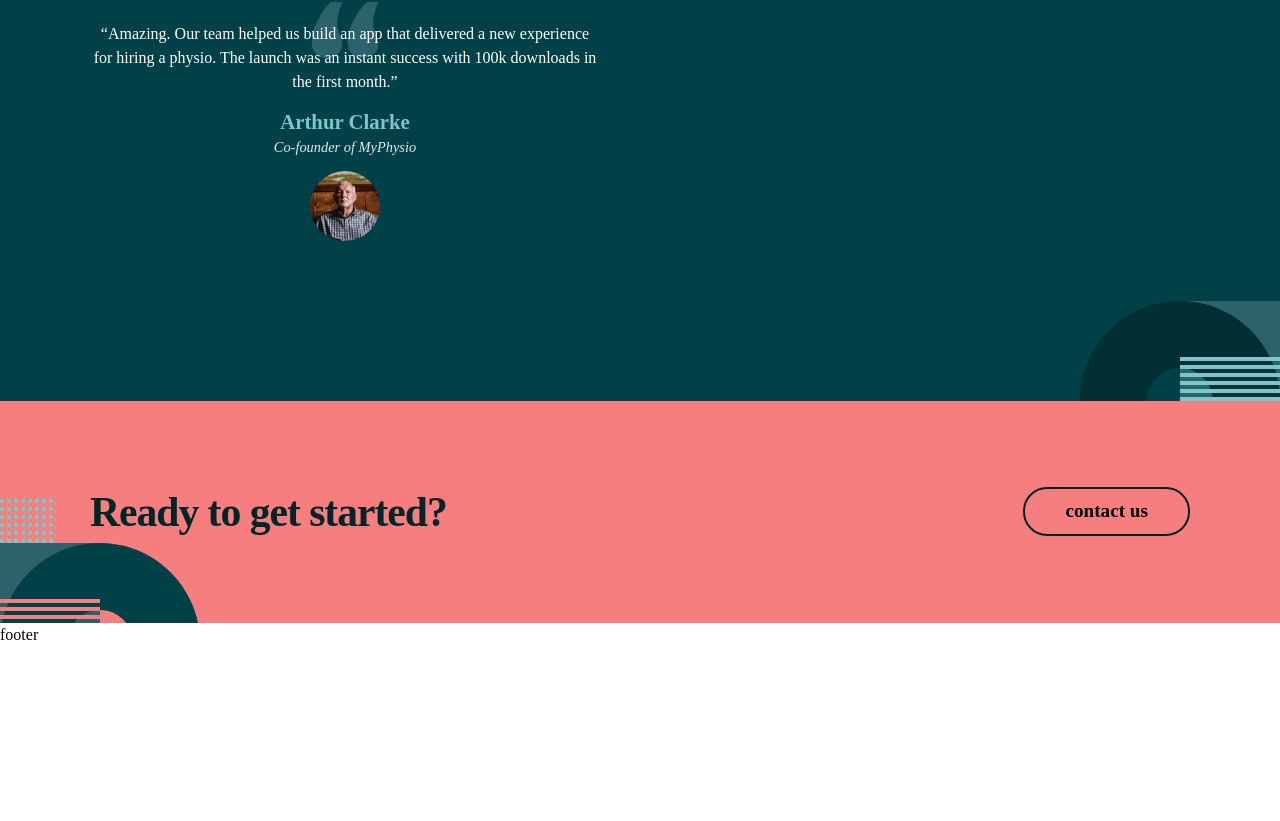
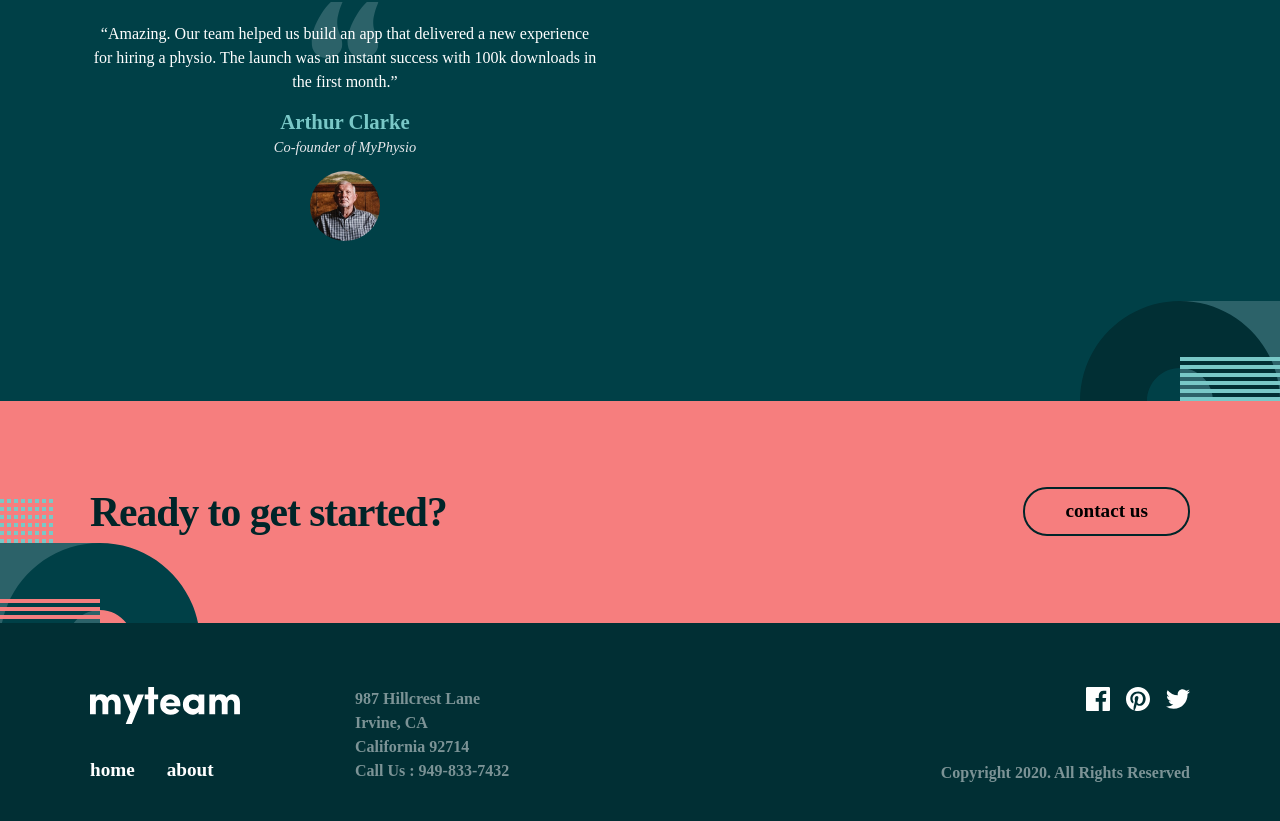
Before and after one commit to Castelo-Codez/myteam-multi-page-nuxt, a Nuxt app: page / in a window 1280 px wide. Shown: the part 1937-2758 px from the top of the page. Before the commit the page ends 2584 px from the top, so only its background shows below. Built offline with nearby package versions, Linux system fonts and the light colour scheme.

Commit message:
footer added

```diff
--- /dev/null
+++ b/components/Footer.vue
@@ -0,0 +1,10 @@
+<template>
+    <footer class=" py-16 bg-color-very-dark-green">
+        <div
+            class=" container grid grid-cols-1 gap-y-5 sm:gap-10 xl:grid-cols-2"
+        >
+            <LeftLayer />
+            <RightLayer />
+        </div>
+    </footer>
+</template>
--- /dev/null
+++ b/components/LeftLayer.vue
@@ -0,0 +1,34 @@
+<template>
+    <ul class="grid grid-cols-1 gap-y-5 sm:grid-cols-2">
+        <li>
+            <ul class="grid grid-cols-1 gap-y-5 sm:gap-y-8 items-center">
+                <li>
+                    <NuxtImg
+                        width="130"
+                        height="130"
+                        class="mx-auto sm:mx-0 sm:w-[150px]"
+                        alt="logo"
+                        src="logo.svg"
+                        placeholder="/spiner.svg"
+                        loading="lazy"
+                    />
+                </li>
+                <li class="flex justify-center sm:justify-start">
+                    <NavLinks />
+                </li>
+            </ul>
+        </li>
+        <li>
+            <article
+                class="text-color-gray font-[700] leading-[-2px] text-center sm:text-right xl:text-left"
+            >
+                <address class="not-italic">
+                    987 Hillcrest Lane <br />
+                    Irvine, CA <br />
+                    California 92714
+                </address>
+                <span> Call Us : 949-833-7432 </span>
+            </article>
+        </li>
+    </ul>
+</template>
--- a/components/ReadyToGetStarted.vue
+++ b/components/ReadyToGetStarted.vue
@@ -20,7 +20,7 @@
                     width="200"
                     height="144"
                 >
-                    <g fill="none" fillRule="evenodd">
+                    <g fill="none" fill-rule="evenodd">
                         <path fill="#2C6269" d="M100 144H0V44h100z" />
                         <path
                             fill="#004047"
--- /dev/null
+++ b/components/RightLayer.vue
@@ -0,0 +1,61 @@
+<template>
+    <ul
+        class=" grid grid-cols-1 gap-y-5 sm:grid-cols-2 xl:grid-cols-1 xl:content-between"
+    >
+        <li>
+            <ul
+                class=" flex justify-center items-center gap-x-4 sm:justify-start xl:justify-end"
+            >
+                <li>
+                    <a href="#" aria-label="go to facebook">
+                        <svg
+                            xmlns="http://www.w3.org/2000/svg"
+                            width="24"
+                            height="24"
+                        >
+                            <path
+                                fill="#FFF"
+                                d="M22.675 0H1.325C.593 0 0 .593 0 1.325v21.351C0 23.407.593 24 1.325 24H12.82v-9.294H9.692v-3.622h3.128V8.413c0-3.1 1.893-4.788 4.659-4.788 1.325 0 2.463.099 2.795.143v3.24l-1.918.001c-1.504 0-1.795.715-1.795 1.763v2.313h3.587l-.467 3.622h-3.12V24h6.116c.73 0 1.323-.593 1.323-1.325V1.325C24 .593 23.407 0 22.675 0z"
+                            />
+                        </svg>
+                    </a>
+                </li>
+                <li>
+                    <a href="#" aria-label="go to pinterest">
+                        <svg
+                            xmlns="http://www.w3.org/2000/svg"
+                            width="24"
+                            height="24"
+                        >
+                            <path
+                                fill="#FFF"
+                                d="M12 0C5.373 0 0 5.372 0 12c0 5.084 3.163 9.426 7.627 11.174-.105-.949-.2-2.405.042-3.441.218-.937 1.407-5.965 1.407-5.965s-.359-.719-.359-1.782c0-1.668.967-2.914 2.171-2.914 1.023 0 1.518.769 1.518 1.69 0 1.029-.655 2.568-.994 3.995-.283 1.194.599 2.169 1.777 2.169 2.133 0 3.772-2.249 3.772-5.495 0-2.873-2.064-4.882-5.012-4.882-3.414 0-5.418 2.561-5.418 5.207 0 1.031.397 2.138.893 2.738a.36.36 0 01.083.345l-.333 1.36c-.053.22-.174.267-.402.161-1.499-.698-2.436-2.889-2.436-4.649 0-3.785 2.75-7.262 7.929-7.262 4.163 0 7.398 2.967 7.398 6.931 0 4.136-2.607 7.464-6.227 7.464-1.216 0-2.359-.631-2.75-1.378l-.748 2.853c-.271 1.043-1.002 2.35-1.492 3.146C9.57 23.812 10.763 24 12 24c6.627 0 12-5.373 12-12 0-6.628-5.373-12-12-12z"
+                            />
+                        </svg>
+                    </a>
+                </li>
+                <li>
+                    <a href="#" aria-label="go to twitter">
+                        <svg
+                            xmlns="http://www.w3.org/2000/svg"
+                            width="24"
+                            height="20"
+                        >
+                            <path
+                                fill="#FFF"
+                                d="M24 2.557a9.83 9.83 0 01-2.828.775A4.932 4.932 0 0023.337.608a9.864 9.864 0 01-3.127 1.195A4.916 4.916 0 0016.616.248c-3.179 0-5.515 2.966-4.797 6.045A13.978 13.978 0 011.671 1.149a4.93 4.93 0 001.523 6.574 4.903 4.903 0 01-2.229-.616c-.054 2.281 1.581 4.415 3.949 4.89a4.935 4.935 0 01-2.224.084 4.928 4.928 0 004.6 3.419A9.9 9.9 0 010 17.54a13.94 13.94 0 007.548 2.212c9.142 0 14.307-7.721 13.995-14.646A10.025 10.025 0 0024 2.557z"
+                            />
+                        </svg>
+                    </a>
+                </li>
+            </ul>
+        </li>
+        <li>
+            <p
+                class="text-color-gray font-[700] text-center sm:text-right "
+            >
+                Copyright 2020. All Rights Reserved
+            </p>
+        </li>
+    </ul>
+</template>
--- a/layouts/default.vue
+++ b/layouts/default.vue
@@ -2,5 +2,5 @@
     <Header />
     <slot />
     <ReadyToGetStarted />
-    <footer>footer</footer>
+    <Footer />
 </template>
```
